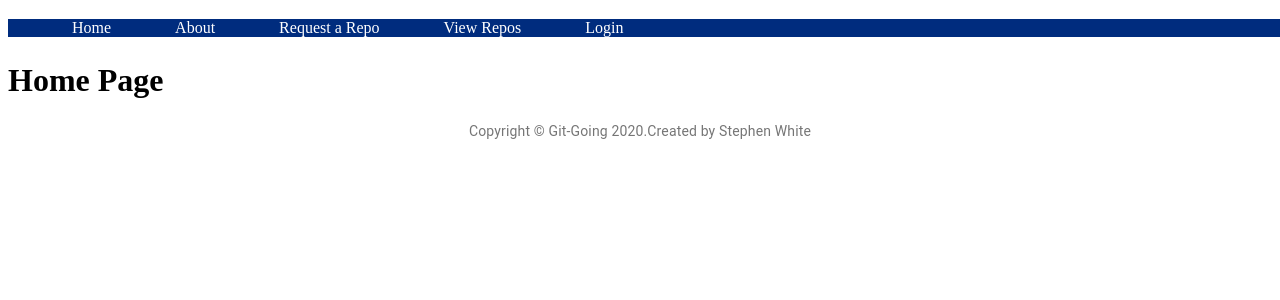
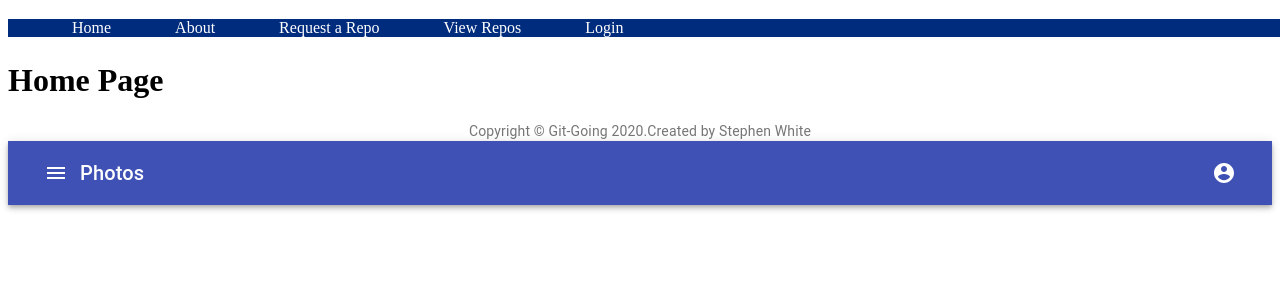
Before and after one commit to Swhite9478/Git-Going, a React (Create React App) app in the folder git-going-frontend/: page / in a window 1280 px wide. Shown: the top 300 px of the page. Built offline with nearby package versions, Linux system fonts and the light colour scheme.

Commit message:
redoing nav - WIP

```diff
--- /dev/null
+++ b/git-going-frontend/src/components/MenuBar.js
@@ -0,0 +1,114 @@
+import React from "react";
+import { makeStyles } from "@material-ui/core/styles";
+import AppBar from "@material-ui/core/AppBar";
+import Toolbar from "@material-ui/core/Toolbar";
+import Typography from "@material-ui/core/Typography";
+import IconButton from "@material-ui/core/IconButton";
+import MenuIcon from "@material-ui/icons/Menu";
+import AccountCircle from "@material-ui/icons/AccountCircle";
+import FormControlLabel from "@material-ui/core/FormControlLabel";
+import FormGroup from "@material-ui/core/FormGroup";
+import MenuItem from "@material-ui/core/MenuItem";
+import Menu from "@material-ui/core/Menu";
+import Fade from "@material-ui/core/Fade";
+import Button from "@material-ui/core/Button";
+import MenuButton from './buttons/MenuButton';
+import { constants, asPath } from "../constants/constants";
+import { BrowserRouter as Router, Switch, Route, Link } from "react-router-dom";
+import {
+  About,
+  Home,
+  RequestForm,
+  Repos,
+  Signup,
+  Activate,
+  Login
+} from "../pages";
+
+
+const useStyles = makeStyles(theme => ({
+  root: {
+    flexGrow: 1
+  },
+  menuButton: {
+    marginRight: theme.spacing(2)
+  },
+  title: {
+    flexGrow: 1
+  }
+}));
+
+export default function MenuAppBar() {
+    const navRoutes =  <Router>
+        <div>
+            <Switch>
+            <Route exact path={asPath(constants.HOME)}>
+                <Home nav={this} />
+            </Route>
+            <Route path={asPath(constants.ABOUT)}>
+                <About />
+            </Route>
+            <Route path={asPath(constants.ACTIVATE)}>
+                <Activate />
+            </Route>
+            <Route path={asPath(constants.REQUEST_REPO)}>
+                <RequestForm />
+            </Route>
+            <Route path={asPath(constants.REPOS)}>
+                <Repos />
+            </Route>
+            <Route path={asPath(constants.SIGNUP)}>
+                <Signup />
+            </Route>
+            <Route path={asPath(constants.LOGIN)}>
+                <Login />
+            </Route>
+            </Switch>
+        </div>
+    </Router>;
+  const classes = useStyles();
+  const [auth, setAuth] = React.useState(true);
+  const [anchorEl, setAnchorEl] = React.useState(null);
+  const open = Boolean(anchorEl);
+
+  const handleChange = event => {
+    setAuth(event.target.checked);
+  };
+
+  const handleClick = event => {
+    setAnchorEl(event.currentTarget);
+  };
+
+  const handleMenu = event => {
+    setAnchorEl(event.currentTarget);
+  };
+
+  const handleClose = () => {
+    setAnchorEl(null);
+  };
+
+  return (
+    <div className={classes.root}>
+      <AppBar position="static">
+        <Toolbar>
+          <MenuButton
+            iconType={MenuIcon}
+            navRoutes={navRoutes}
+            items={["Home", constants.ABOUT, "Request a Repo", "Repos"]}
+          />
+          <Typography variant="h6" className={classes.title}>
+            Photos
+          </Typography>
+          {auth && (
+            <div>
+              <MenuButton
+                iconType={AccountCircle}
+                items={["Profile", "My Account", "Logout"]}
+              />
+            </div>
+          )}
+        </Toolbar>
+      </AppBar>
+    </div>
+  );
+}
--- a/git-going-frontend/src/components/app.js
+++ b/git-going-frontend/src/components/app.js
@@ -1,5 +1,6 @@
 import React, {Component} from 'react';
 import { Navigation } from './layouts';
+import MenuAppBar from "./MenuBar";
 
 // import styled from "styled-components";
 
@@ -10,6 +11,7 @@ export default class App extends Component {
         return (
           <div>
             <Navigation />
+            <MenuAppBar />
           </div>
         );
     }
--- /dev/null
+++ b/git-going-frontend/src/components/buttons/AboutButton.js
@@ -0,0 +1,36 @@
+import React from "react";
+import Menu from "@material-ui/core/Menu";
+import MenuItem from "@material-ui/core/MenuItem";
+import IconButton from "@material-ui/core/IconButton";
+import {Redirect} from 'react-router-dom';
+import { constants, asPath } from "../../constants/constants";
+import { Link } from "@material-ui/core";
+
+
+class AboutButton extends React.Component {
+  constructor(props) {
+    super(props);
+    this.navRoutes = props.navRoutes;
+    this.state = { anchorEl: null, navRoutes: this.navRoutes };
+  }
+
+  handleClose = event => {
+    this.setState({ anchorEl: null });
+    console.log(asPath(constants.ABOUT));
+    return <Link to={asPath(constants.ABOUT)} />;
+  };
+
+  render() {
+    const anchorEl = this.state;
+    const open = Boolean(anchorEl);
+    return (
+      <div>
+        <MenuItem open={open} onClick={this.handleClose}>
+          {constants.ABOUT}
+        </MenuItem>
+      </div>
+    );
+  }
+}
+
+export default AboutButton;
--- /dev/null
+++ b/git-going-frontend/src/components/buttons/MenuButton.js
@@ -0,0 +1,71 @@
+import React from "react";
+import Menu from "@material-ui/core/Menu";
+import MenuItem from "@material-ui/core/MenuItem";
+import IconButton from "@material-ui/core/IconButton";
+import {constants, asPath} from '../../constants/constants';
+import AboutButton from "./AboutButton";
+
+class MenuButton extends React.Component {
+  constructor(props) {
+    super(props);
+    this.navRoutes = props.navRoutes;
+    this.state = { anchorEl: null, navRoutes: this.navRoutes };
+  }
+
+  handleChange = (event, checked) => {
+    this.setState({ auth: checked });
+  };
+
+  handleMenu = event => {
+    this.setState({ anchorEl: event.currentTarget });
+  };
+
+  handleClose = event => {
+    this.setState({ anchorEl: null });
+  };
+
+  render() {
+    const { classes } = this.props;
+    const { auth, anchorEl } = this.state;
+    const open = Boolean(anchorEl);
+    const Wrapper = this.props.iconType;
+    const listItems = this.props.items.map(link => {
+      if (link === constants.ABOUT) {
+        return <AboutButton navRoutes={this.navRoutes}/>;
+      } else {
+        return <MenuItem onClick={this.handleClose}>{link}</MenuItem>;
+      }
+    });
+
+    return (
+      <div>
+        <IconButton
+          aria-owns={open ? "menu-appbar" : null}
+          aria-haspopup="true"
+          onClick={this.handleMenu}
+          color="inherit"
+        >
+          {<Wrapper />}
+        </IconButton>
+        <Menu
+          id="fade-menu"
+          anchorEl={anchorEl}
+          anchorOrigin={{
+            vertical: "top",
+            horizontal: "right"
+          }}
+          transformOrigin={{
+            vertical: "top",
+            horizontal: "right"
+          }}
+          open={open}
+          onClose={this.handleClose}
+        >
+          {listItems}
+        </Menu>
+      </div>
+    );
+  }
+}
+
+export default MenuButton;
--- a/git-going-frontend/src/components/layouts/Navigation.js
+++ b/git-going-frontend/src/components/layouts/Navigation.js
@@ -5,6 +5,7 @@ import { About, Home, RequestForm, Repos, Signup, Activate, Login } from "../../
 import { BrowserRouter as Router, Switch, Route, Link } from "react-router-dom";
 
 import "../../styles/nav.css";
+import {constants, asPath} from '../../constants/constants';
 
 export default class Navigation extends Component {
 
@@ -14,42 +15,44 @@ export default class Navigation extends Component {
             <div>
               <ul className="nav">
                 <li>
-                  <Link to="/">Home</Link>
+                  <Link to={asPath(constants.HOME)}>Home</Link>
                 </li>
                 <li>
-                  <Link to="/About">About</Link>
+                  <Link to={asPath(constants.ABOUT)}>About</Link>
                 </li>
                 <li>
-                  <Link to="/RequestForm">Request a Repo</Link>
+                  <Link to={asPath(constants.REQUEST_REPO)}>
+                    Request a Repo
+                  </Link>
                 </li>
                 <li>
-                  <Link to="/Repos">View Repos</Link>
+                  <Link to={asPath(constants.REPOS)}>View Repos</Link>
                 </li>
                 <li>
-                  <Link to="/Login">Login</Link>
+                  <Link to={asPath(constants.LOGIN)}>Login</Link>
                 </li>
               </ul>
 
               <Switch>
-                <Route exact path="/">
-                  <Home />
+                <Route exact path={asPath(constants.HOME)}>
+                  <Home nav={this}/>
                 </Route>
-                <Route path="/About">
+                <Route path={asPath(constants.ABOUT)}>
                   <About />
                 </Route>
-                <Route path="/Activate">
+                <Route path={asPath(constants.ACTIVATE)}>
                   <Activate />
                 </Route>
-                <Route path="/RequestForm">
+                <Route path={asPath(constants.REQUEST_REPO)}>
                   <RequestForm />
                 </Route>
-                <Route path="/Repos">
+                <Route path={asPath(constants.REPOS)}>
                   <Repos />
                 </Route>
-                <Route path="/Signup">
+                <Route path={asPath(constants.SIGNUP)}>
                   <Signup />
                 </Route>
-                <Route path="/Login">
+                <Route path={asPath(constants.LOGIN)}>
                   <Login />
                 </Route>
               </Switch>
--- /dev/null
+++ b/git-going-frontend/src/constants/constants.js
@@ -0,0 +1,13 @@
+export const constants = {
+    ABOUT: 'About',
+    REPOS: 'Repos',
+    HOME: '',
+    REQUEST_REPO: 'Request a Repo',
+    SIGNUP: 'Signup',
+    LOGIN: 'Login',
+    ACTIVATE: 'Activate'
+}
+
+export const asPath = (constant) => {
+    return '/'.concat(constant).split(' ').join('_');
+}
--- a/git-going-frontend/src/pages/home.js
+++ b/git-going-frontend/src/pages/home.js
@@ -3,13 +3,19 @@ import {Layout} from '../components/layouts';
 
 
 export default class Home extends Component {
+    constructor(props) {
+        super(props);
+        this.nav = props.nav;
+        this.state = { nav: this.nav };
+    }
+
     render() {
-        return (
-            <div>
-                <Layout >
-                    <h1>Home Page</h1>
-                </Layout >
-            </div>
-        );
+    return (
+        <div>
+        <Layout nav={this.nav}>
+            <h1>Home Page</h1>
+        </Layout>
+        </div>
+    );
     }
 }
```
